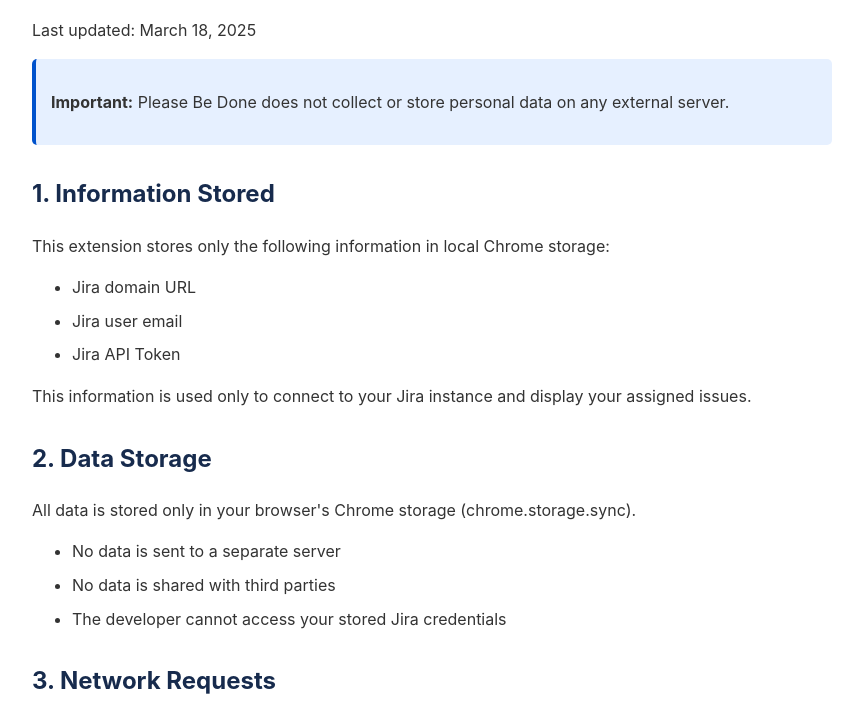
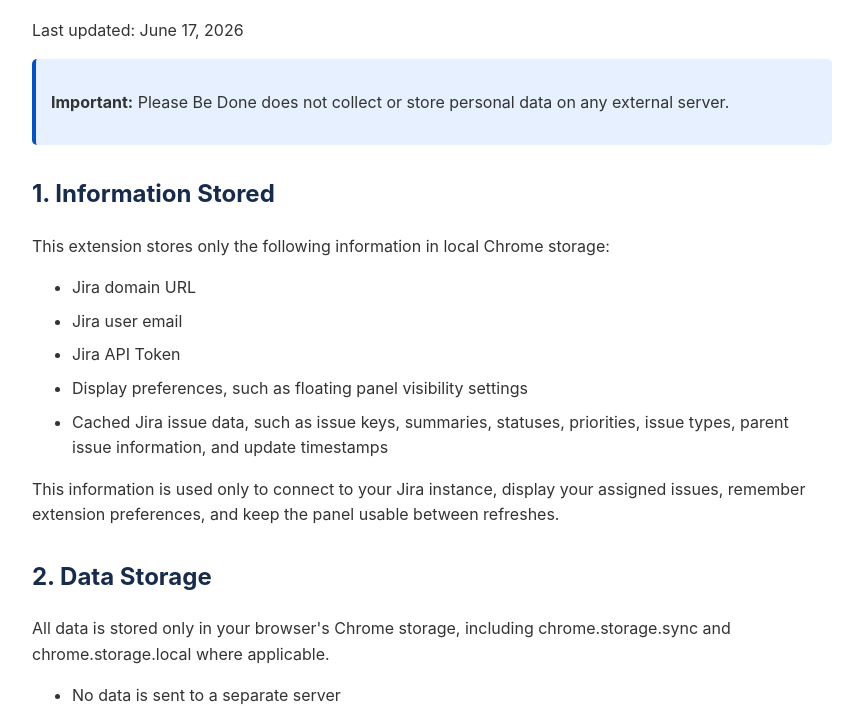
Before and after one commit to dksalsgus/jira-sidepanel-extension, a browser extension: page privacy.html in a window 1280 px wide. Shown: the part 108-814 px from the top of the page, without its empty margins (208-1071 px from the left). Drawn offline with Linux system fonts and the light colour scheme.

Commit message:
docs: update privacy policy

```diff
--- a/privacy.html
+++ b/privacy.html
@@ -41,7 +41,7 @@
 </head>
 <body>
   <h1>Privacy Policy</h1>
-  <p>Last updated: March 18, 2025</p>
+  <p>Last updated: June 17, 2026</p>
 
   <div class="highlight">
     <p><strong>Important:</strong> Please Be Done does not collect or store personal data on any external server.</p>
@@ -53,11 +53,13 @@
     <li>Jira domain URL</li>
     <li>Jira user email</li>
     <li>Jira API Token</li>
+    <li>Display preferences, such as floating panel visibility settings</li>
+    <li>Cached Jira issue data, such as issue keys, summaries, statuses, priorities, issue types, parent issue information, and update timestamps</li>
   </ul>
-  <p>This information is used only to connect to your Jira instance and display your assigned issues.</p>
+  <p>This information is used only to connect to your Jira instance, display your assigned issues, remember extension preferences, and keep the panel usable between refreshes.</p>
 
   <h2>2. Data Storage</h2>
-  <p>All data is stored only in your browser's Chrome storage (chrome.storage.sync).</p>
+  <p>All data is stored only in your browser's Chrome storage, including chrome.storage.sync and chrome.storage.local where applicable.</p>
   <ul>
     <li>No data is sent to a separate server</li>
     <li>No data is shared with third parties</li>
```
